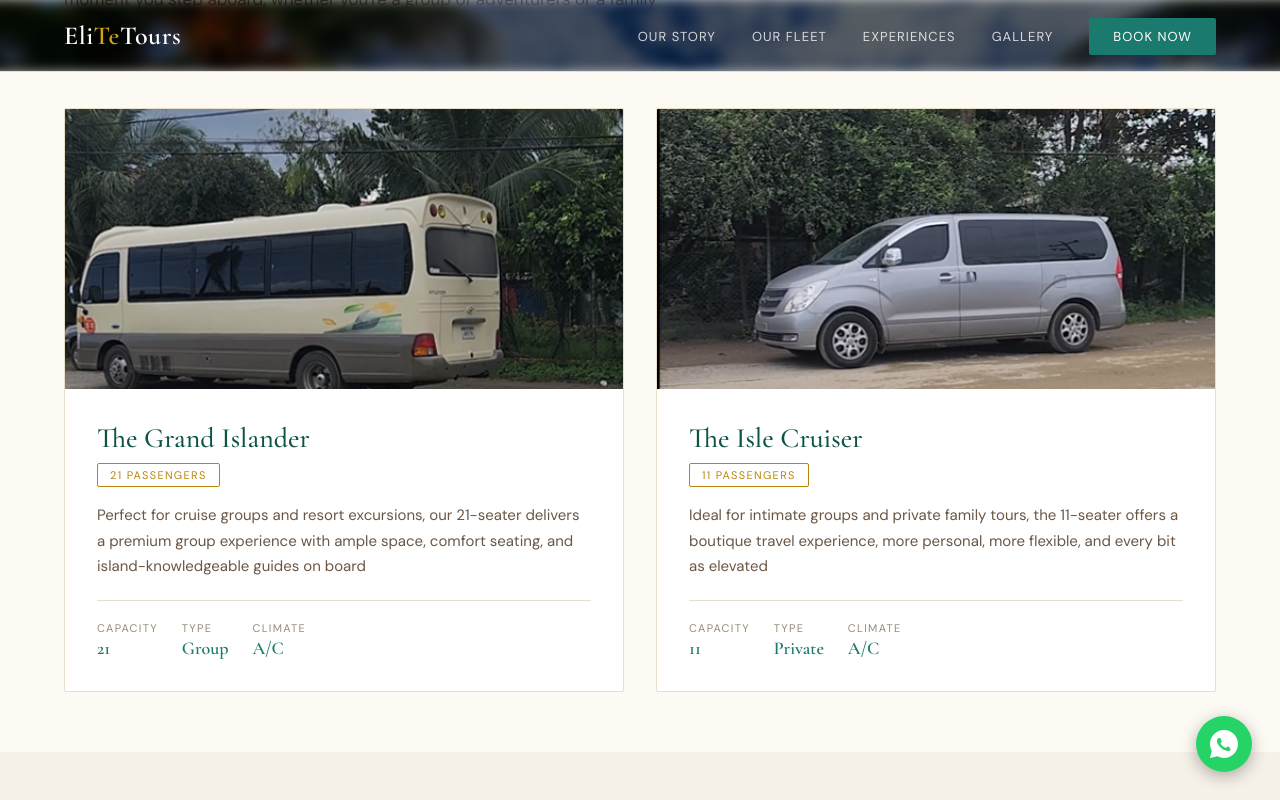
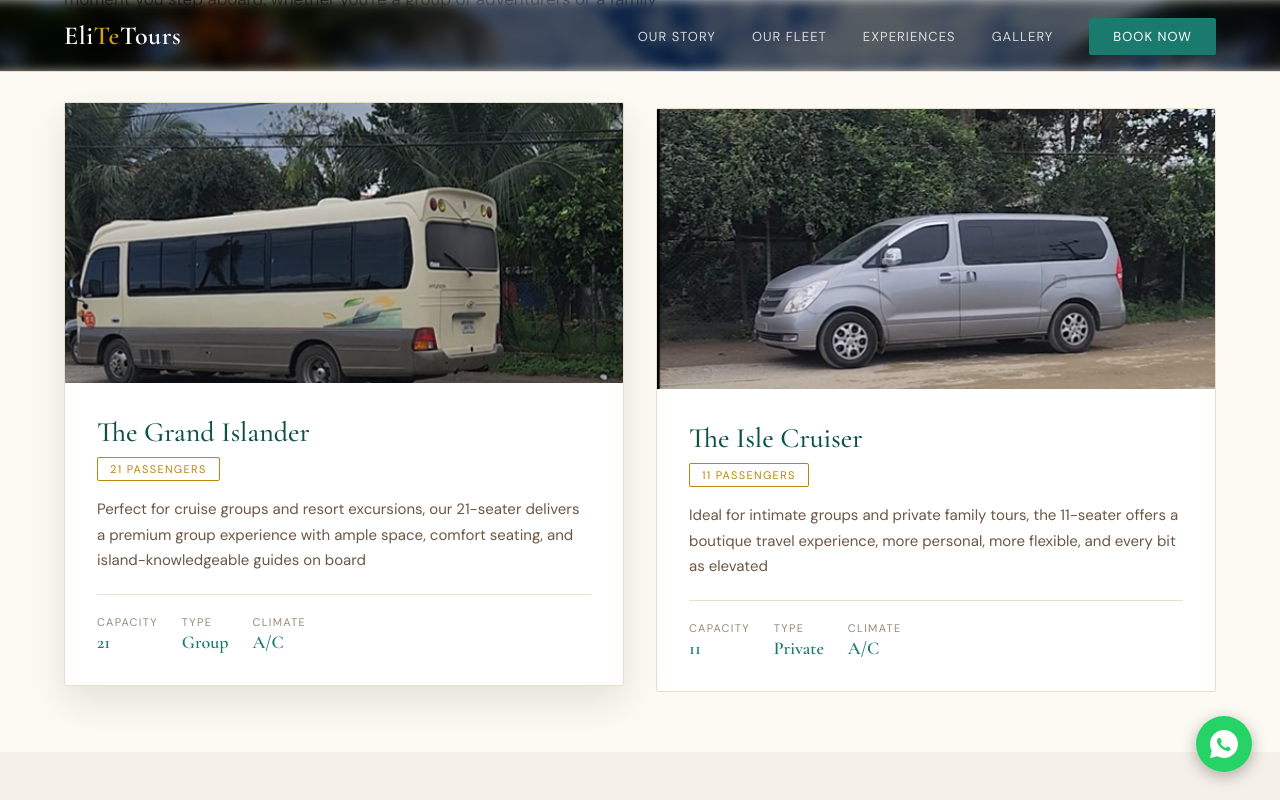
Before and after one commit to ShaniceS13/elite-tours, a React (Vite) app: page / in a window 1280 px wide. In both pictures the pointer is over the element 344 px from the left and 2302 px from the top of the page. Shown: the part 1902-2702 px from the top of the page. Built offline with nearby package versions, Linux system fonts and the light colour scheme.

Commit message:
Add hover lift animation to fleet cards

```diff
--- a/src/styles/Fleet.css
+++ b/src/styles/Fleet.css
@@ -28,6 +28,14 @@
   border-radius: 2px;
   overflow: hidden;
   background: var(--white);
+  transition:
+    transform 0.3s ease,
+    box-shadow 0.3s ease;
+}
+
+.fleet-card:hover {
+  transform: translateY(-6px);
+  box-shadow: 0 16px 40px rgba(0, 0, 0, 0.1);
 }
 
 .fleet-card-img {
```
